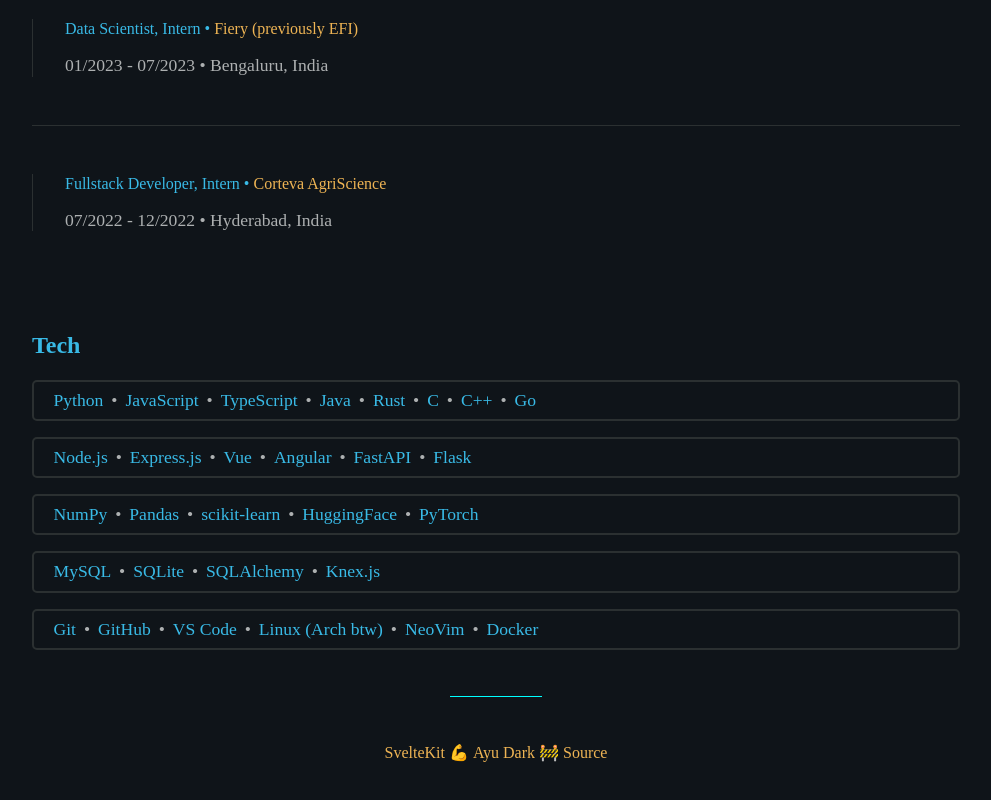
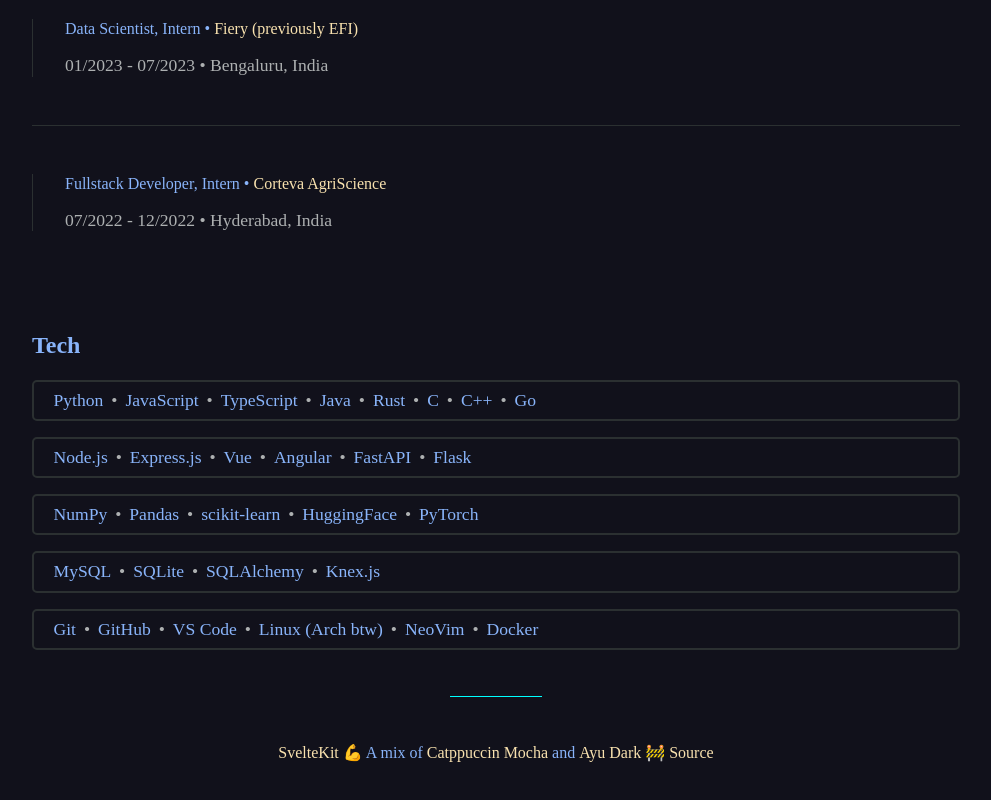
Before and after one commit to kashifulhaque/ifkash, a SvelteKit app: page / in a window 1280 px wide. Shown: the part 1224-2024 px from the top of the page, without its empty margins (144-1135 px from the left). Built offline with nearby package versions, Linux system fonts and the light colour scheme; a web font is replaced by a local one.

Commit message:
Update Resume

```diff
--- a/src/app.css
+++ b/src/app.css
@@ -2,17 +2,17 @@
 @import url('https://fonts.googleapis.com/css2?family=Song+Myung&display=swap');
 
 :root {
-  --mainTextColor-light: #000;
+  --mainTextColor-light: #cdd6f4;
   --secondaryTextColor-light: rgb(51 51 51);
   --mainLinkColor-light: #ffad29;
   --mainBorderColor-light: rgb(218, 218, 218);
   --mainBgColor-light: rgb(249, 250, 251);
 
-  --mainTextColor-dark: #39bae6;
+  --mainTextColor-dark: #89b4fa;
   --secondaryTextColor-dark: #adb0b1;
-  --mainLinkColor-dark: #eeb454;
+  --mainLinkColor-dark: #f9e2af;
   --mainBorderColor-dark: #2b3031;
-  --mainBgColor-dark: #0f1419;
+  --mainBgColor-dark: #11111b;
 
   --mainTextColor: var(--mainTextColor-dark);
   --secondaryTextColor: var(--secondaryTextColor-dark);
--- a/src/routes/+page.svelte
+++ b/src/routes/+page.svelte
@@ -339,6 +339,12 @@
       >SvelteKit</a
     >
     💪
+    A mix of
+    <a
+      target="_blank"
+      rel="noopened noreferrer"
+      href="https://github.com/catppuccin/catppuccin">Catppuccin Mocha</a
+    > and
     <a
       target="_blank"
       rel="noopener noreferrer"
```
Also changed, not shown: 2 other files (tests, documents, lock files or other folders).
